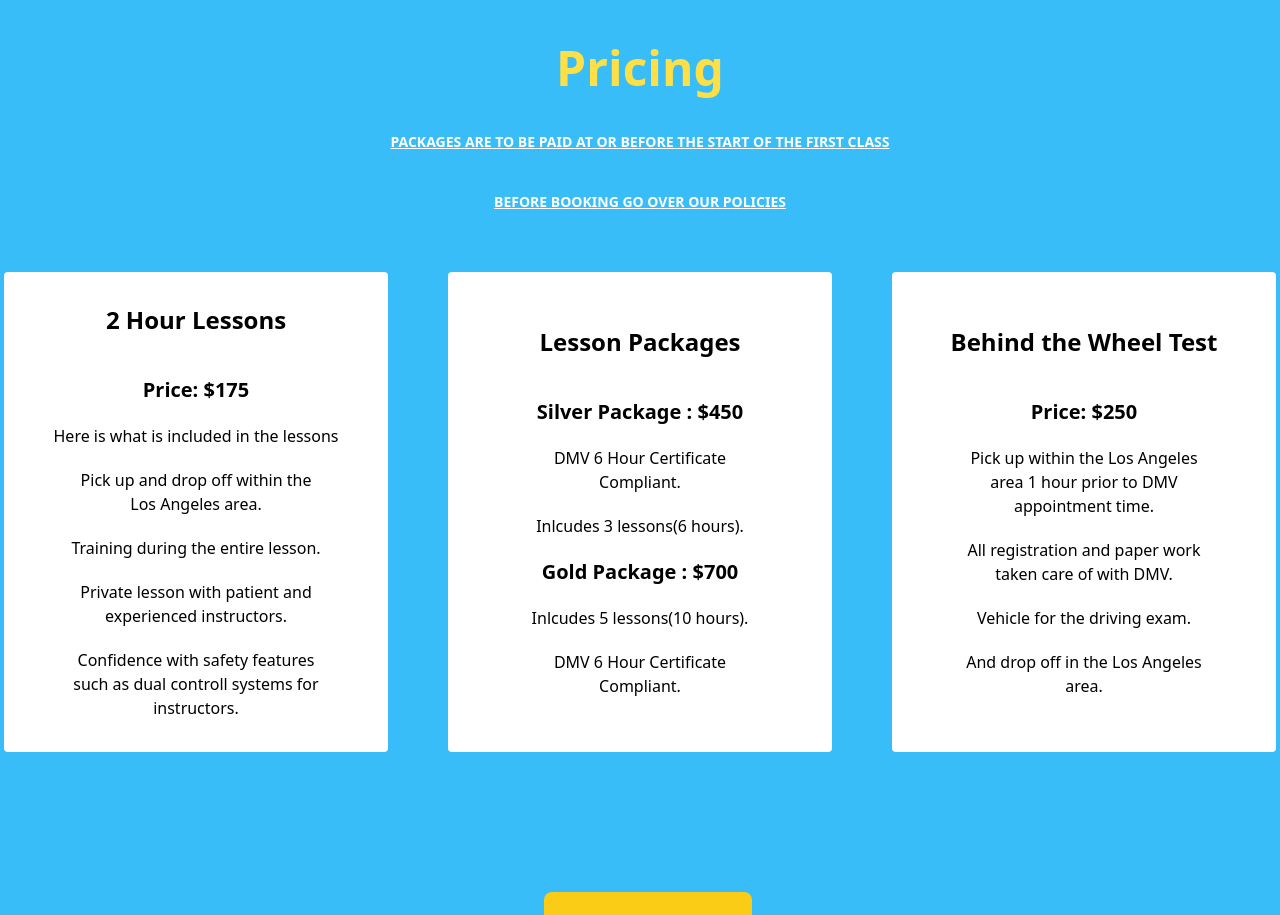
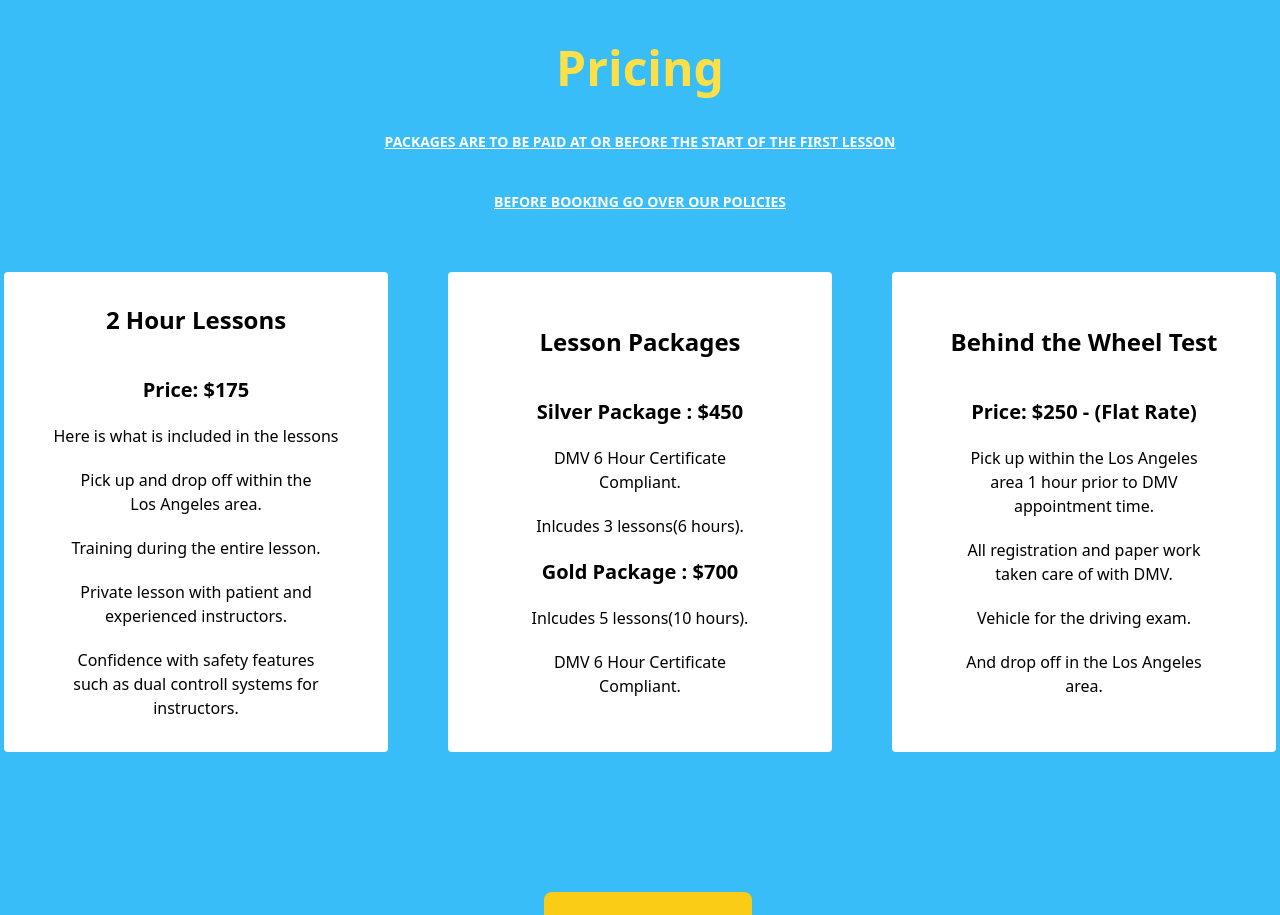
Before and after one commit to mannysanz715/Grace-s-Driving-School-Website, a React (Vite) app: page / in a window 1280 px wide. Shown: the part 1720-2635 px from the top of the page. Built offline with nearby package versions, Linux system fonts and the light colour scheme.

Commit message:
Fix pricing page

```diff
--- a/src/components/Pricing/Pricing.jsx
+++ b/src/components/Pricing/Pricing.jsx
@@ -17,7 +17,7 @@ function Pricing(){
   return(
     <div id="pricing" className="flex max-sm:pt-10 justify-center items-center pb-20 flex-col gap-10 bg-sky-400">
       <h1 className="text-yellow-300 text-5xl font-extrabold">Pricing</h1>
-      <h1 className="text-sm text-white underline font-bold max-sm:w-80 text-center">PACKAGES ARE TO BE PAID AT OR BEFORE THE START OF THE FIRST CLASS</h1>
+      <h1 className="text-sm text-white underline font-bold max-sm:w-80 text-center">PACKAGES ARE TO BE PAID AT OR BEFORE THE START OF THE FIRST LESSON</h1>
       <Link className='text-sm text-white underline font-bold max-sm:w-80 text-center' to='/policies#policies-container' >BEFORE BOOKING GO OVER OUR POLICIES</Link>
 
       <div data-aos='zoom-in' className="flex gap-5 max-sm:flex-col">
@@ -41,7 +41,7 @@ function Pricing(){
         </div>
         <div data-aos='fade-up' className="drive-test-pricing flex flex-col justify-center items-center gap-5 text-center m-5 h-[30rem] w-96 max-sm:w-80 p-5 rounded bg-white mb-[50px] end">
           <h3 className='text-center mb-5 text-2xl font-extrabold'>Behind the Wheel Test</h3>
-          <p className='text-center font-extrabold text-xl'>Price: $250</p>
+          <p className='text-center font-extrabold text-xl'>Price: $250 - (Flat Rate)</p>
           <p className='w-[250px]'>Pick up within the Los Angeles area 1 hour prior to DMV appointment time.</p>
           <p className='w-[250px]'>All registration and paper work taken care of with DMV.</p>
           <p className='w-[250px]'>Vehicle for the driving exam.</p>
```
